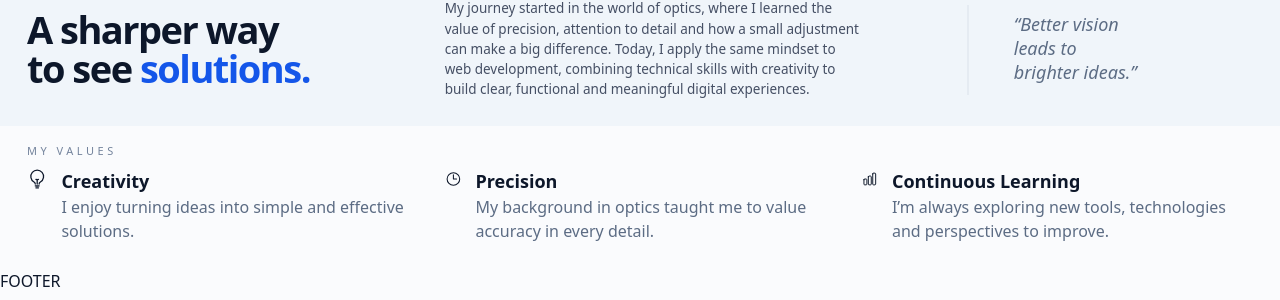
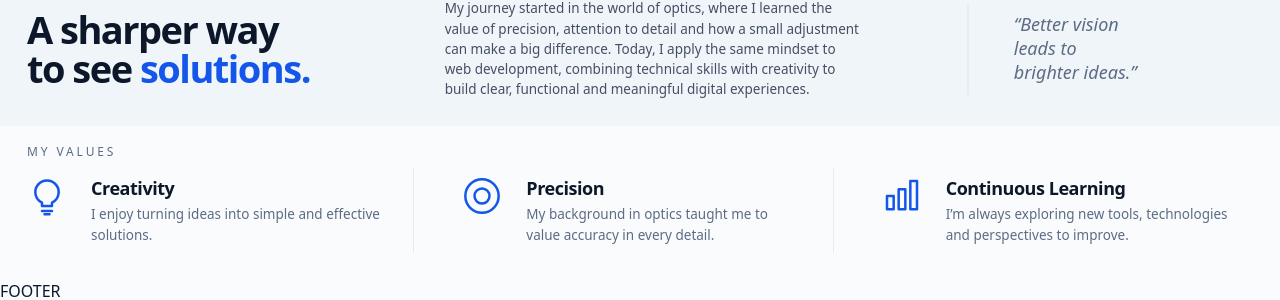
Before and after one commit to stefanosorrenti/portfolio, a React app: page / in a window 1280 px wide. Shown: the part 506-806 px from the top of the page. Built offline with nearby package versions, Linux system fonts and the light colour scheme; the HTML template or start-up script is replaced by a standard one; a web font is replaced by a local one.

Commit message:
Define and improve the CSS in the My Value Section component

```diff
--- a/src/sections/AppMyValuesSections.jsx
+++ b/src/sections/AppMyValuesSections.jsx
@@ -1,93 +1,111 @@
 export default function AppMyValuesSections() {
+    return (
+        <section
+            className="container mx-auto px-[27px] py-9 lg:pt-[18px] lg:pb-[26px] bg-canvas"
+            aria-label="My values section"
+        >
+            <h3 className="mb-2 text-xs leading-4 font-medium tracking-[0.24em] text-muted uppercase">
+                MY VALUES
+            </h3>
 
-    return (
-
-
-        /* My values list */
-
-        <section className="container mx-auto px-[27px] py-9 lg:pt-[18px] lg:pb-[26px]" aria-label="My values section">
-
-
-            <h3 className="mb-[9px] block text-[11px] leading-[14px] font-medium tracking-[0.32em] text-outline">MY VALUES</h3>
-
-            <ul className="grid items-start gap-[27px] lg:grid-cols-12">
+            <ul className="grid divide-y divide-line lg:-ml-8 lg:grid-cols-3 lg:divide-x lg:divide-y-0">
 
                 {/* Creativity */}
 
-                <li className="lg:col-span-4">
-
-                    <div className="flex gap-3.5">
+                <li className="pb-6 lg:py-2 lg:pr-8 lg:pl-8">
+                    <div className="flex items-start gap-6">
 
                         {/* Icon */}
 
-                        <svg xmlns="http://www.w3.org/2000/svg" fill="none" viewBox="0 0 24 24" stroke-width="1.5" stroke="currentColor" class="size-6">
-                            <path stroke-linecap="round" stroke-linejoin="round" d="M12 18v-5.25m0 0a6.01 6.01 0 0 0 1.5-.189m-1.5.189a6.01 6.01 0 0 1-1.5-.189m3.75 7.478a12.06 12.06 0 0 1-4.5 0m3.75 2.383a14.406 14.406 0 0 1-3 0M14.25 18v-.192c0-.983.658-1.823 1.508-2.316a7.5 7.5 0 1 0-7.517 0c.85.493 1.509 1.333 1.509 2.316V18" />
+                        <svg
+                            xmlns="http://www.w3.org/2000/svg"
+                            fill="none"
+                            viewBox="0 0 24 24"
+                            strokeWidth={1.5}
+                            stroke="currentColor"
+                            strokeLinecap="round"
+                            strokeLinejoin="round"
+                            className="size-10 shrink-0 text-brand"
+                            aria-hidden="true"
+                            focusable="false"
+                        >
+                            <path d="M9 18h6v-2a7 7 0 1 0-6 0v2ZM9 21h6M10.5 23h3" />
                         </svg>
 
                         {/* Content */}
 
                         <div>
-                            <h4 className="text-lg font-semibold">Creativity</h4>
-                            <p className="text-muted">
+                            <h4 className="text-lg leading-snug font-semibold tracking-tight text-ink">
+                                Creativity
+                            </h4>
+                            <p className="mt-1 text-base leading-normal text-muted lg:text-[13.5px]">
                                 I enjoy turning ideas into simple and effective solutions.
                             </p>
                         </div>
-
                     </div>
-
                 </li>
 
                 {/* Precision */}
-
-                <li className="lg:col-span-4">
-
-                    <div className="flex gap-3.5">
-
+                <li className="py-6 lg:py-2 lg:pr-8 lg:pl-12">
+                    <div className="flex items-start gap-6">
                         {/* Icon */}
-
-                        <svg xmlns="http://www.w3.org/2000/svg" fill="none" viewBox="0 0 24 24" stroke-width="1.5" stroke="currentColor" class="size-6">
-                            <path stroke-linecap="round" stroke-linejoin="round" d="M12 6v6h4.5m4.5 0a9 9 0 1 1-18 0 9 9 0 0 1 18 0Z" />
+                        <svg
+                            xmlns="http://www.w3.org/2000/svg"
+                            fill="none"
+                            viewBox="0 0 24 24"
+                            strokeWidth={1.5}
+                            stroke="currentColor"
+                            className="size-10 shrink-0 text-brand"
+                            aria-hidden="true"
+                            focusable="false"
+                        >
+                            <circle cx="12" cy="12" r="10" />
+                            <circle cx="12" cy="12" r="4.5" />
                         </svg>
 
                         {/* Content */}
-
                         <div>
-                            <h4 className="text-lg font-semibold">Precision</h4>
-                            <p className="text-muted">
+                            <h4 className="text-lg leading-snug font-semibold tracking-tight text-ink">
+                                Precision
+                            </h4>
+                            <p className="mt-1 text-base leading-normal text-muted lg:text-[13.5px]">
                                 My background in optics taught me to value accuracy in every detail.
                             </p>
                         </div>
                     </div>
-
                 </li>
 
-
                 {/* Continuous Learning */}
-                <li className="lg:col-span-4">
-                    <div className="flex gap-3.5">
-
+                <li className="pt-6 lg:py-2 lg:pl-12">
+                    <div className="flex items-start gap-6">
                         {/* Icon */}
-
-                        <svg xmlns="http://www.w3.org/2000/svg" fill="none" viewBox="0 0 24 24" stroke-width="1.5" stroke="currentColor" class="size-6">
-                            <path stroke-linecap="round" stroke-linejoin="round" d="M3 13.125C3 12.504 3.504 12 4.125 12h2.25c.621 0 1.125.504 1.125 1.125v6.75C7.5 20.496 6.996 21 6.375 21h-2.25A1.125 1.125 0 0 1 3 19.875v-6.75ZM9.75 8.625c0-.621.504-1.125 1.125-1.125h2.25c.621 0 1.125.504 1.125 1.125v11.25c0 .621-.504 1.125-1.125 1.125h-2.25a1.125 1.125 0 0 1-1.125-1.125V8.625ZM16.5 4.125c0-.621.504-1.125 1.125-1.125h2.25C20.496 3 21 3.504 21 4.125v15.75c0 .621-.504 1.125-1.125 1.125h-2.25a1.125 1.125 0 0 1-1.125-1.125V4.125Z" />
+                        <svg
+                            xmlns="http://www.w3.org/2000/svg"
+                            fill="none"
+                            viewBox="0 0 24 24"
+                            strokeWidth={1.5}
+                            stroke="currentColor"
+                            strokeLinecap="round"
+                            strokeLinejoin="round"
+                            className="size-10 shrink-0 text-brand"
+                            aria-hidden="true"
+                            focusable="false"
+                        >
+                            <path d="M3 12h4v8H3zM10 8h4v12h-4zM17 3h4v17h-4z" />
                         </svg>
 
                         {/* Content */}
-
                         <div>
-                            <h4 className="text-lg font-semibold">Continuous Learning</h4>
-                            <p className="text-muted">
+                            <h4 className="text-lg leading-snug font-semibold tracking-tight text-ink">
+                                Continuous Learning
+                            </h4>
+                            <p className="mt-1 text-base leading-normal text-muted lg:text-[13.5px]">
                                 I’m always exploring new tools, technologies and perspectives to improve.
                             </p>
                         </div>
-
                     </div>
-
                 </li>
-
             </ul>
-
         </section>
-
-    )
+    );
 }
```
